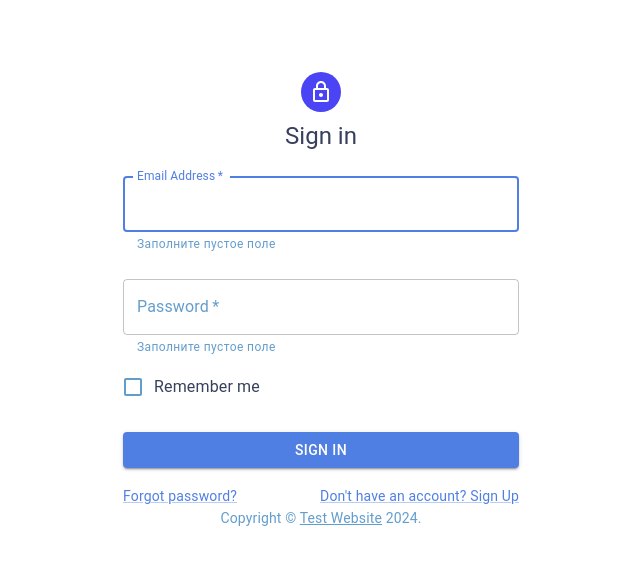
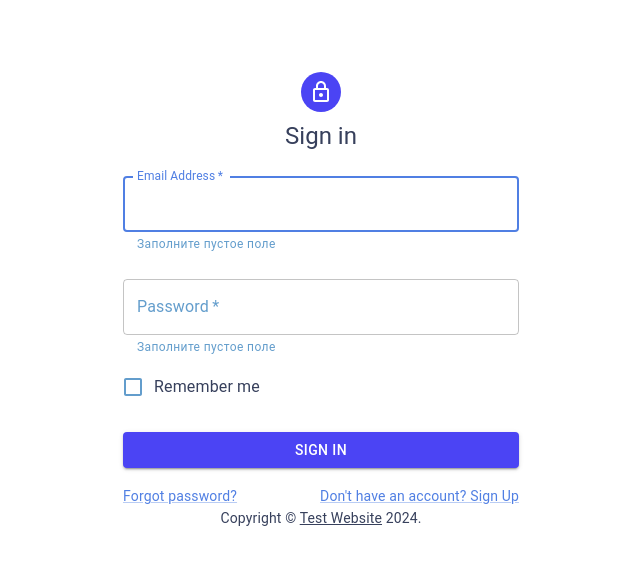
Before and after one commit to AkaNPC/Website-test-project, a React (Vite) app: page /login in a window 1280 px wide. Shown: the top 564 px of the page, without its empty margins (319-959 px from the left). Built offline with nearby package versions, Linux system fonts and the light colour scheme.

Commit message:
style(login page): change text colors

```diff
--- a/src/pages/Login.tsx
+++ b/src/pages/Login.tsx
@@ -1,16 +1,6 @@
 import * as React from 'react';
-import Avatar from '@mui/material/Avatar';
-import Button from '@mui/material/Button';
-import CssBaseline from '@mui/material/CssBaseline';
-import TextField from '@mui/material/TextField';
-import FormControlLabel from '@mui/material/FormControlLabel';
-import Checkbox from '@mui/material/Checkbox';
-import Link from '@mui/material/Link';
-import Grid from '@mui/material/Grid';
-import Box from '@mui/material/Box';
 import LockOutlinedIcon from '@mui/icons-material/LockOutlined';
-import Typography from '@mui/material/Typography';
-import Container from '@mui/material/Container';
+import { Typography, Container, Box, Grid, Link, Checkbox, FormControlLabel, TextField, CssBaseline, Button, Avatar } from '@mui/material/';
 import { useState, useContext, useEffect } from 'react';
 import DataContext from '../context/DataProvider';
 import { useNavigate } from 'react-router-dom'
@@ -20,7 +10,7 @@ import AlertModal from '../components/modal/AlertModal';
 
 function Copyright() {
     return (
-        <Typography variant="body2" color="text.secondary" align="center">
+        <Typography variant="body2" color="#37405c" align="center">
             {'Copyright © '}
             <Link color="inherit" href="">
                 Test Website
@@ -145,7 +135,7 @@ export default function Login() {
                         type="submit"
                         fullWidth
                         variant="contained"
-                        sx={{ mt: 3, mb: 2 }}
+                        sx={{ mt: 3, mb: 2, color: '#ffffff', backgroundColor: '#4b44f4' }}
                     >Sign In
                     </Button>
                     <Grid container>
```
